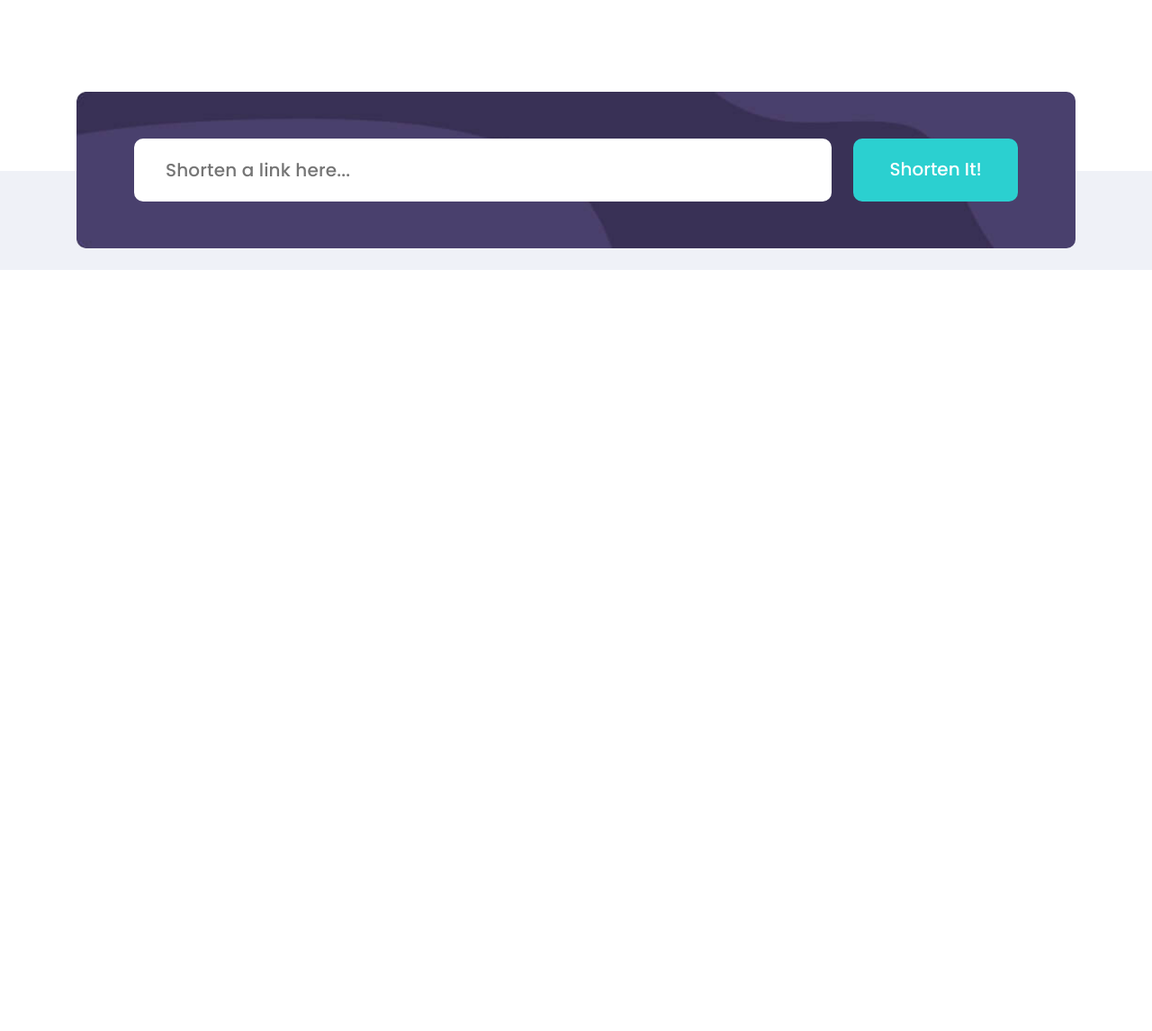
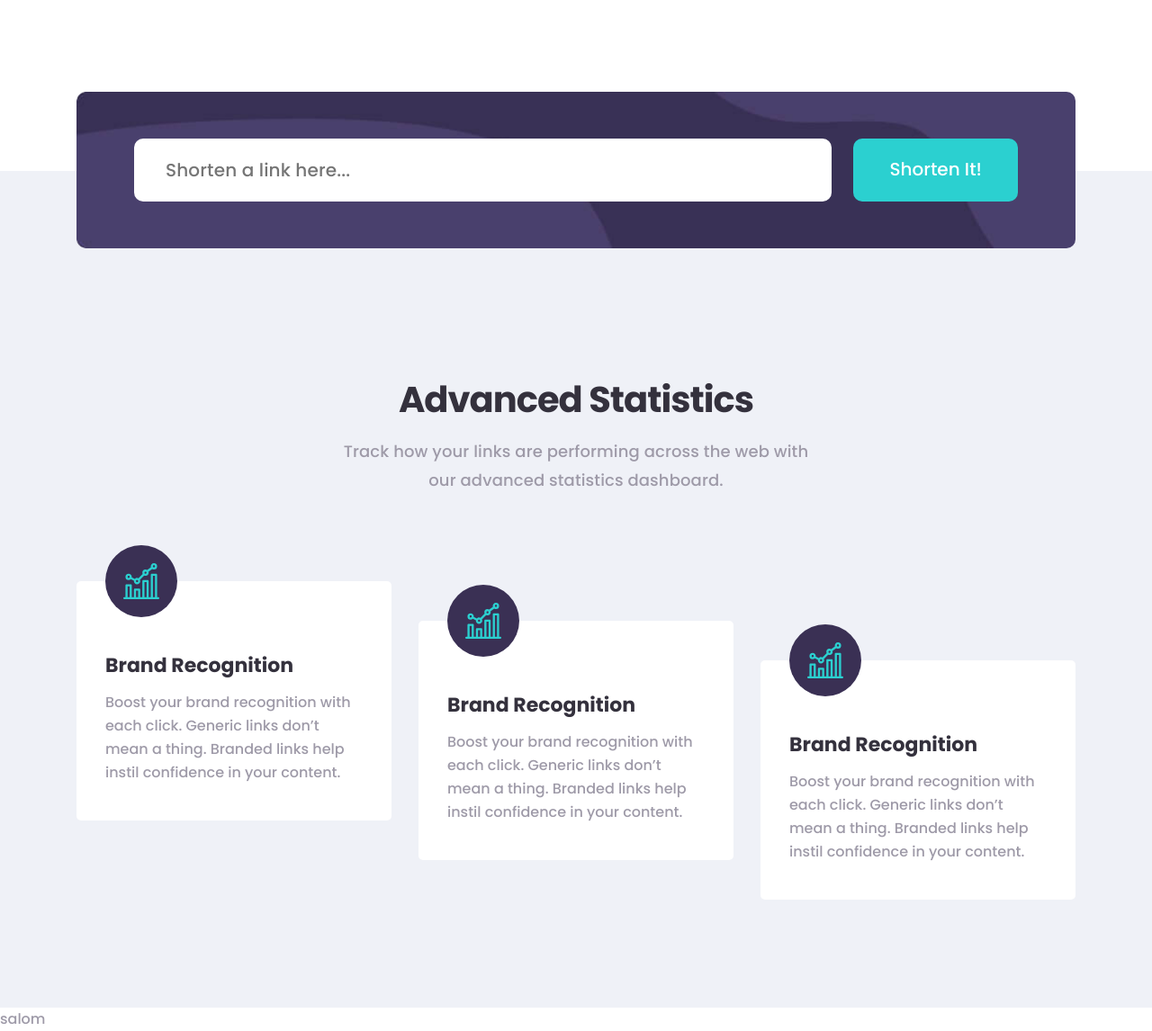
Before and after one commit to ffozilbek/shortly-url, a plain HTML site: page index.html in a window 1280 px wide. Shown: the part 646-1792 px from the top of the page at 90% size. Before the commit the page ends 946 px from the top, so only its background shows below. Drawn offline with Linux system fonts and the light colour scheme.

Commit message:
add autofill styles,statistiks section

```diff
--- a/css/style.css
+++ b/css/style.css
@@ -8,6 +8,7 @@
     --error-color: #F46363;
     --body-bg: #FFF;
     --light-bg: #EFF1F7;
+    --purple-bg: #3A3054;
 }
 
 /* FONTS */
@@ -73,6 +74,11 @@ img {
     display: flex;
 }
 
+main {
+    flex-grow: 1;
+    background-color: var(--light-bg);
+}
+
 /* CONTAINER */
 .container {
     max-width: 1150px;
@@ -82,6 +88,22 @@ img {
     margin-left: auto;
     margin-right: auto;
 }
+
+/* AUTOFILL-STYLES */
+input:-webkit-autofill,
+input:-webkit-autofill:hover,
+input:-webkit-autofill:focus,
+textarea:-webkit-autofill,
+textarea:-webkit-autofill:hover,
+textarea:-webkit-autofill:focus,
+select:-webkit-autofill,
+select:-webkit-autofill:hover,
+select:-webkit-autofill:focus {
+  border-color: transparent;
+  -webkit-text-fill-color: inherit;
+  -webkit-box-shadow: 0 0 0px 1000px #fff inset;
+}
+
 
 /* HEADER */
 .header {
@@ -170,6 +192,13 @@ img {
     font-size: 15px;
     border-radius: 10px;
 }
+.button--clicked {
+    background-color:var(--purple-bg);
+}
+.button--clicked:hover {
+    background-color:var(--purple-bg);
+    opacity: 0.8;
+}
 
 /* MAIN */
 
@@ -180,6 +209,7 @@ img {
     background-image: url("../img/hero-bg.svg");
     background-repeat: no-repeat;
     background-position: top 30px left calc(50% + 476px) ;
+    background-color: var(--body-bg);
 }
 .hero__inner {
     width: 570px;
@@ -202,7 +232,6 @@ img {
 .shorter-url-link-wrapper {
     display: flex;
     flex-direction: column;
-    background-color: var(--light-bg);
 }
 .shorter-url-link__url-shortener {
     margin-top: -88px;
@@ -264,6 +293,9 @@ img {
     flex-direction: column;
     display: none;
 }
+.url-shortener__shorter-links--open {
+    display: block;
+}
 .url-shortener__shorter-link {
     display: flex;
     align-items: center;
@@ -287,3 +319,77 @@ img {
     color: var(--accent-color);
     margin-right: 24px;
 }
+
+/* STATISTIKS */
+.statistiks {
+    margin-bottom: 208px;
+}
+.statistiks__heading-text {
+    margin-top: 120px;
+    text-align: center;
+    width: 540px;
+    margin-left: auto;
+    margin-right: auto;
+}
+.statistiks__heading {
+    color: var(--font-color-dark);
+    font-size: 40px;
+    line-height: 48px;
+    letter-spacing: -1px;
+    margin-bottom: 18px;
+
+}
+.statistiks__text {
+    font-size: 18px;
+    line-height: 32px;
+    letter-spacing: 0.12px;
+    margin-bottom: 96px;
+}
+
+.statistiks__features {
+    display: flex;
+    flex-direction: row;
+    flex-wrap: wrap;
+}
+.features__card {
+    width: 350px;
+    background-color: var(--body-bg);
+    border-radius: 5px;
+    padding: 77px 32px 40px;
+    position: relative;
+}
+.features__card:not(:last-child) {
+    margin-right: 30px;
+}
+.card__aside {
+    width: 80px;
+    height: 80px;
+    background-color: var(--purple-bg);
+    display: flex;
+    align-items: center;
+    justify-content: center;
+    border-radius: 50%;
+    position: absolute;
+    top: 0;
+    transform: translateY(-50%);
+}
+.card__image {
+    object-fit: cover;
+}
+.card__title {
+    font-size: 22px;
+    color: var(--font-color-dark);
+    line-height: normal;
+    margin-bottom: 12px;
+}
+.card__text {
+    font-size: 16px;
+    font-weight: 500;
+    line-height: 26px;
+}
+.card--medium {
+    top: 44px;
+}
+.card--bottom {
+    top: 88px;
+}
--- a/index.html
+++ b/index.html
@@ -54,7 +54,8 @@
         <div class="shorter-url-link-wrapper">
             <div class="shorter-url-link__url-shortener">
                 <div class="container">
-                    <form class="url-shortener__form" action="https://echo.htmlacademy.ru/courses" method="post">
+                    <form class="url-shortener__form js-url-shortener-form" action="https://echo.htmlacademy.ru/courses"
+                        method="post">
                         <div class="form__input-wrapper">
                             <input class="form__input" type="url" placeholder="Shorten a link here..." aria-label="url"
                                 name="url" required>
@@ -66,17 +67,20 @@
                         <div class="url-shortener__shorter-link">
                             <div class="shorter-link__old-link">https://www.frontendmentor.io</div>
                             <a class="shorter-link__new-link" href="#">https://rel.ink/k4lKyk</a>
-                            <button class="button button--retangle-small">Copy</button>
+                            <button
+                                class="button button--retangle-small js-url-shortener__shorter-link-button">Copy</button>
                         </div>
                         <div class="url-shortener__shorter-link">
                             <div class="shorter-link__old-link">https://twitter.com/frontendmentor</div>
                             <a class="shorter-link__new-link" href="#">https://rel.ink/gxOXp9</a>
-                            <button class="button button--retangle-small">Copy</button>
+                            <button
+                                class="button button--retangle-small js-url-shortener__shorter-link-button">Copy</button>
                         </div>
                         <div class="url-shortener__shorter-link">
                             <div class="shorter-link__old-link">https://www.linkedin.com/company/frontend-mentor</div>
                             <a class="shorter-link__new-link" href="#">https://rel.ink/gob3X9</a>
-                            <button class="button button--retangle-small">Copy</button>
+                            <button
+                                class="button button--retangle-small js-url-shortener__shorter-link-button">Copy</button>
                         </div>
                     </div>
                 </div>
@@ -84,8 +88,49 @@
         </div>
 
         <!-- STATISTIKS SECTION -->
-
+        <div class="statistiks">
+            <div class="container">
+                <div class="statistiks__heading-text">
+                    <h2 class="statistiks__heading">Advanced Statistics</h2>
+                    <p class="statistiks__text">Track how your links are performing across the web with our advanced
+                        statistics dashboard.</p>
+                </div>
+                <div class="statistiks__features">
+                    <div class="features__card card card--top">
+                        <div class="card__aside">
+                            <img class="card__image" src="./img/icon-first.svg" alt="">
+                        </div>
+                        <div class="card__info">
+                            <h3 class="card__title">Brand Recognition</h3>
+                            <p class="card__text">Boost your brand recognition with each click. Generic links don’t mean
+                                a thing. Branded links help instil confidence in your content.</p>
+                        </div>
+                    </div>
+                    <div class="features__card card card--medium">
+                        <div class="card__aside">
+                            <img class="card__image" src="./img/icon-first.svg" alt="">
+                        </div>
+                        <div class="card__info">
+                            <h3 class="card__title">Brand Recognition</h3>
+                            <p class="card__text">Boost your brand recognition with each click. Generic links don’t mean
+                                a thing. Branded links help instil confidence in your content.</p>
+                        </div>
+                    </div>
+                    <div class="features__card card card--bottom">
+                        <div class="card__aside">
+                            <img class="card__image" src="./img/icon-first.svg" alt="">
+                        </div>
+                        <div class="card__info">
+                            <h3 class="card__title">Brand Recognition</h3>
+                            <p class="card__text">Boost your brand recognition with each click. Generic links don’t mean
+                                a thing. Branded links help instil confidence in your content.</p>
+                        </div>
+                    </div>
+                </div>
+            </div>
+        </div>
     </main>
+    salom
     <script src="./js/script.js"></script>
 </body>
 
--- a/js/script.js
+++ b/js/script.js
@@ -0,0 +1,16 @@
+const elShorterLinks = document.querySelector(".url-shortener__shorter-links"),
+    elUrlShortenerForm = document.querySelector(".js-url-shortener-form"),
+    elNewShortLinkCopierBtns = document.querySelectorAll(".js-url-shortener__shorter-link-button");
+
+    elUrlShortenerForm .addEventListener("submit", (e)=> {
+        e.preventDefault();
+        elShorterLinks.classList.toggle("url-shortener__shorter-links--open");
+    })
+
+    elNewShortLinkCopierBtns.forEach(elNewShortLinkCopierBtn => {
+        elNewShortLinkCopierBtn.addEventListener("click", ()=> {
+            if(elNewShortLinkCopierBtn.contains('button--clicked')) {
+                elNewShortLinkCopierBtn.classList.add("button--clicked")
+            }
+        })
+    });
```
Also changed, not shown: img/icon-first.svg (added), img/icon-second.svg (added), img/icon-thirth.svg (added).
